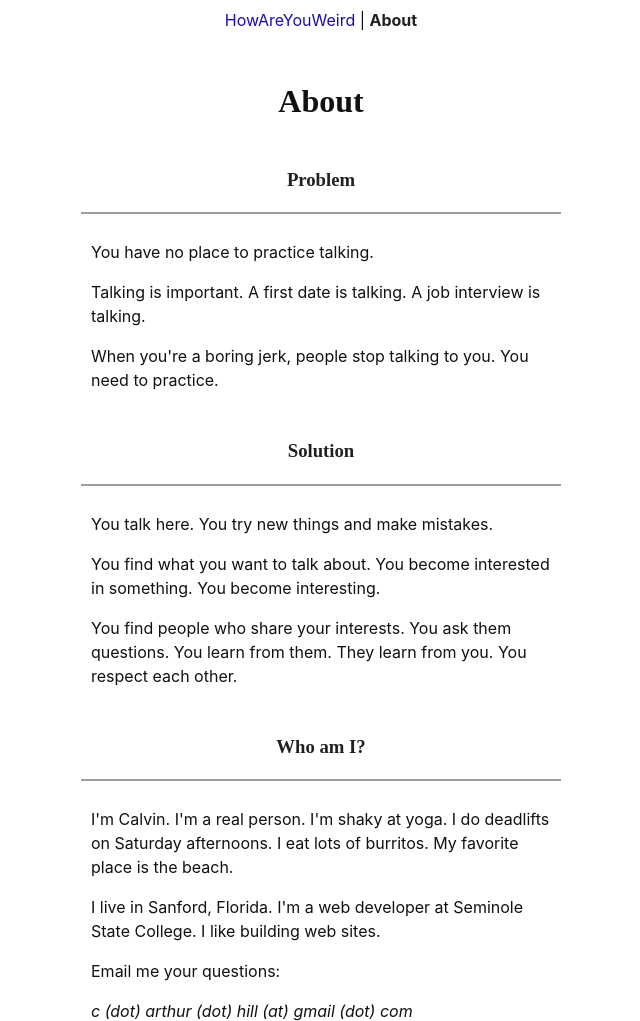
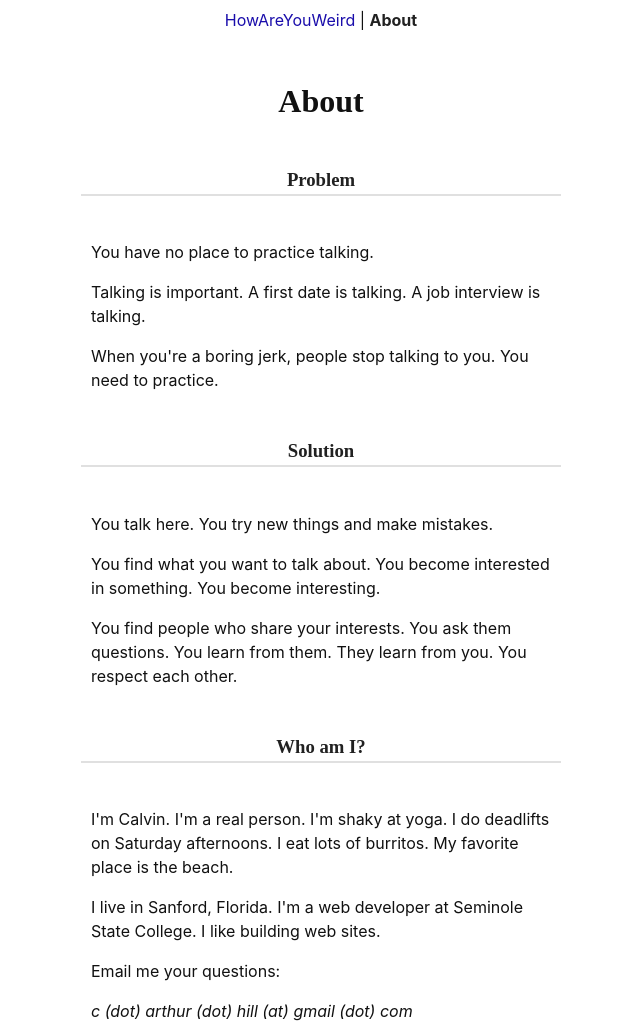
Before and after one commit to c-arthur-hill/questeng, a Django app: page /about in a window 1280 px wide. Shown: the top 1021 px of the page, without its empty margins (319-959 px from the left). Run offline with Django 3.2, Linux system fonts and the light colour scheme.

Commit message:
updated border-bottom styling to match color scheme

```diff
--- a/questionengine/articles/static/style.css
+++ b/questionengine/articles/static/style.css
@@ -124,7 +124,7 @@ a.active {
 }
 
 .light-bottom-border {
-    border-bottom: 2px solid #9E9E9E;
+    border-bottom: 2px solid #E0E0E0;
 }
 
 .background-F5F5F5 {
--- a/questionengine/articles/templates/about.html
+++ b/questionengine/articles/templates/about.html
@@ -5,8 +5,8 @@
 {% block header %}About{% endblock %}
 {% block content %}
 <div class="column">
-    <div class="full-width overflow-hidden light-bottom-border">
-        <h3 class="align-center">Problem</h3>
+    <div class="full-width overflow-hidden">
+        <h3 class="align-center light-bottom-border">Problem</h3>
     </div>
     <div class="padding-10">
         <p>You have no place to practice talking.</p>
@@ -17,8 +17,8 @@
         When you're a boring jerk, people stop talking to you. You need to practice.
         </p>
     </div>
-    <div class="full-width overflow-hidden light-bottom-border">
-        <h3 class="align-center">Solution</h3>
+    <div class="full-width overflow-hidden">
+        <h3 class="align-center light-bottom-border">Solution</h3>
     </div>
     <div class="padding-10">
         <p>You talk here. You try new things and make mistakes.</p>
@@ -27,8 +27,8 @@
         You find people who share your interests. You ask them questions. You learn from them. They learn from you. You respect each other.
         </p>
     </div>
-    <div class="full-width overflow-hidden light-bottom-border">
-        <h3 class="align-center">Who am I?</h3>
+    <div class="full-width overflow-hidden">
+        <h3 class="align-center light-bottom-border">Who am I?</h3>
     </div>
     <div class="padding-10">
         <p>
--- a/questionengine/static/style.css
+++ b/questionengine/static/style.css
@@ -26,7 +26,7 @@ ul {
 }
 
 li {
-    margin-bottom: .625em;
+    margin-bottom: .9375em;
 }
 
 a {
@@ -124,7 +124,7 @@ a.active {
 }
 
 .light-bottom-border {
-    border-bottom: 2px solid #9E9E9E;
+    border-bottom: 2px solid #E0E0E0;
 }
 
 .background-F5F5F5 {
```
